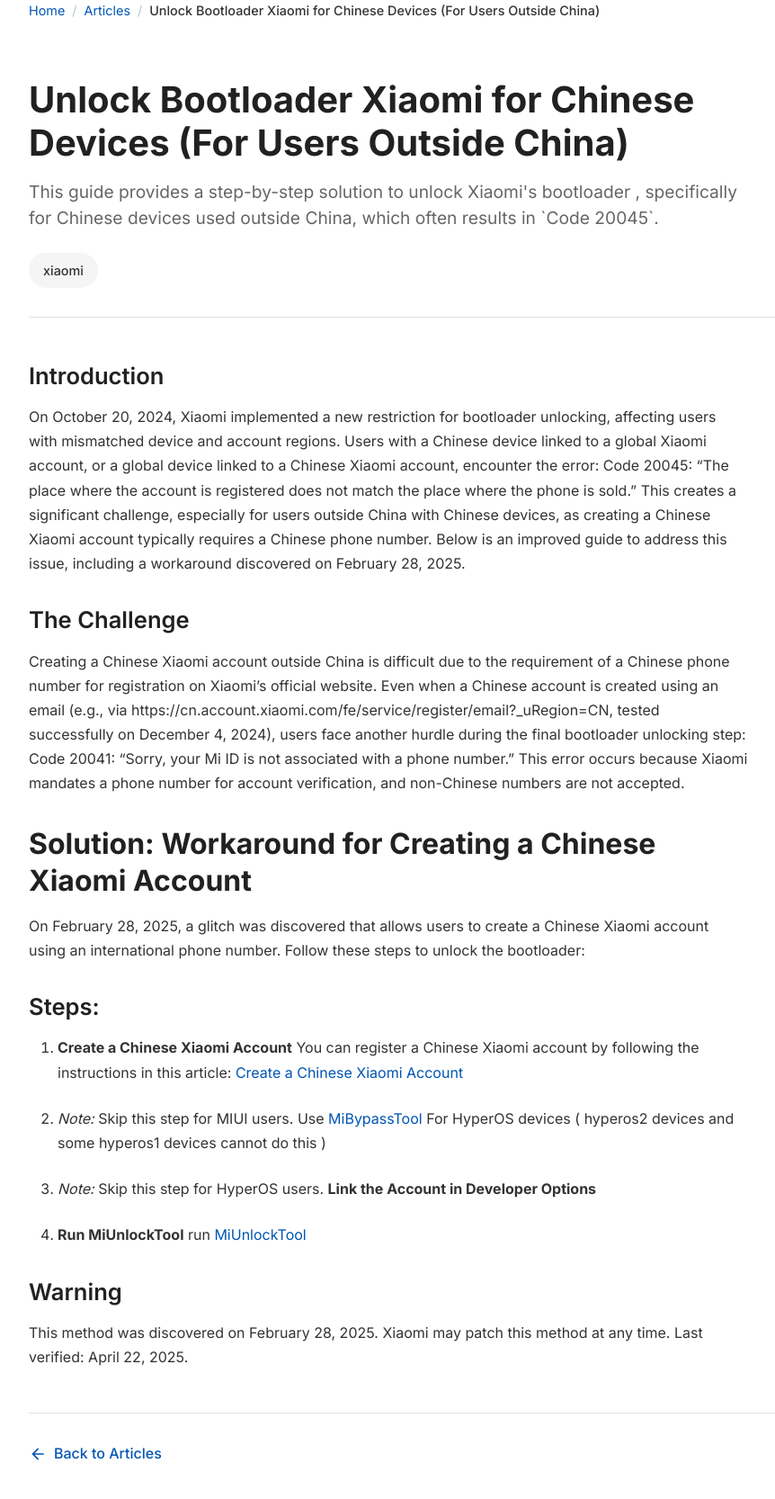
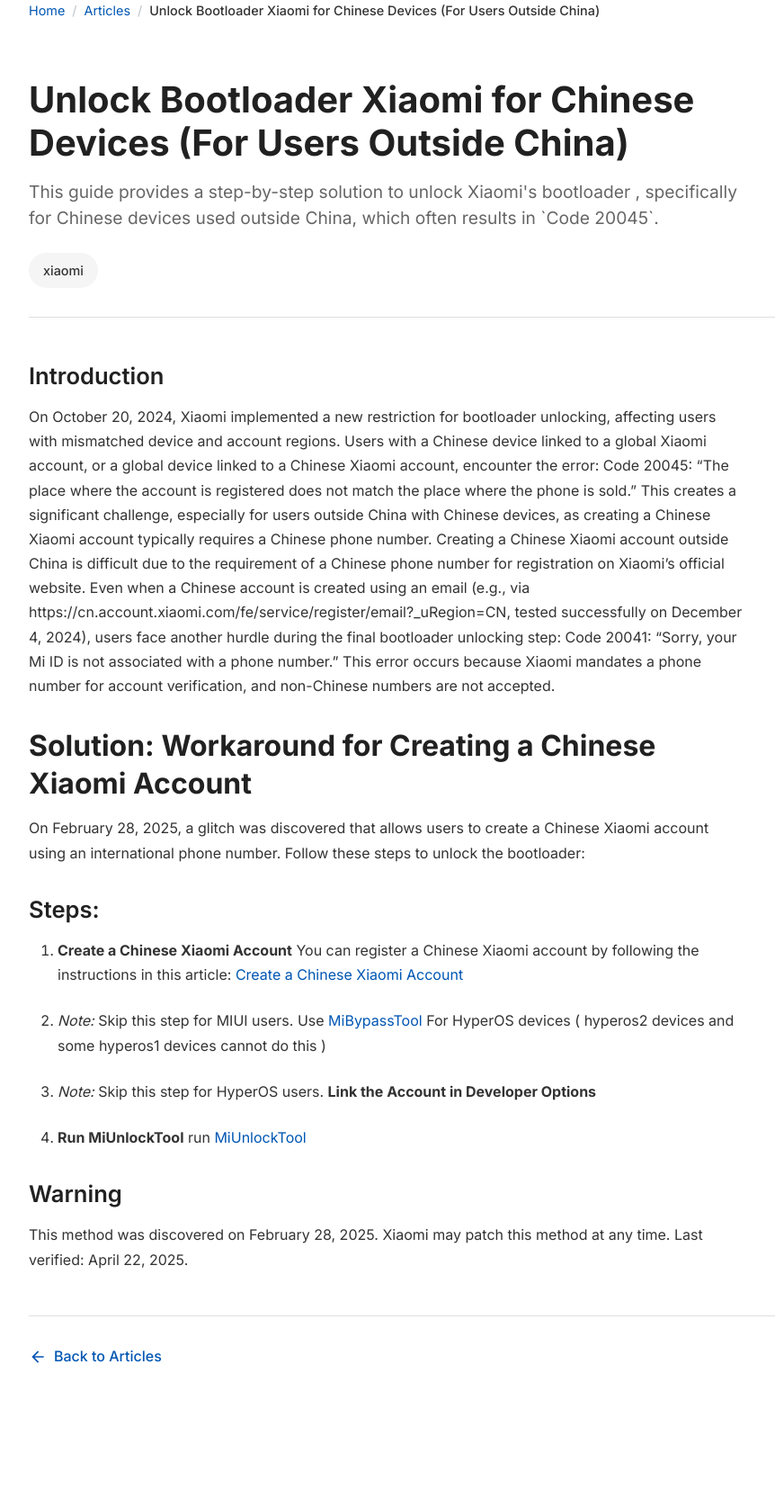
Before and after one commit to offici5l/offici5l.github.io, a Jekyll site: the page built from _articles/mi-cn-unlock.md, in a window 1280 px wide. Shown: the whole page at 90% size, without its empty margins (32-894 px from the left). Built offline with Jekyll 4.4.1, drawn with Linux system fonts in a browser that asks for light colours; after the commit the page ends 1557 px from its top, so only the background shows below that.

Commit message:
Update mi-cn-unlock.md

```diff
--- a/_articles/mi-cn-unlock.md
+++ b/_articles/mi-cn-unlock.md
@@ -8,9 +8,7 @@
 ## Introduction
 On October 20, 2024, Xiaomi implemented a new restriction for bootloader unlocking, affecting users with mismatched device and account regions. Users with a Chinese device linked to a global Xiaomi account, or a global device linked to a Chinese Xiaomi account, encounter the error:
 Code 20045: "The place where the account is registered does not match the place where the phone is sold."
-This creates a significant challenge, especially for users outside China with Chinese devices, as creating a Chinese Xiaomi account typically requires a Chinese phone number. Below is an improved guide to address this issue, including a workaround discovered on February 28, 2025.
-
-## The Challenge
+This creates a significant challenge, especially for users outside China with Chinese devices, as creating a Chinese Xiaomi account typically requires a Chinese phone number.
 Creating a Chinese Xiaomi account outside China is difficult due to the requirement of a Chinese phone number for registration on Xiaomi’s official website. Even when a Chinese account is created using an email (e.g., via https://cn.account.xiaomi.com/fe/service/register/email?_uRegion=CN, tested successfully on December 4, 2024), users face another hurdle during the final bootloader unlocking step:
 Code 20041: "Sorry, your Mi ID is not associated with a phone number."
 This error occurs because Xiaomi mandates a phone number for account verification, and non-Chinese numbers are not accepted.
```
